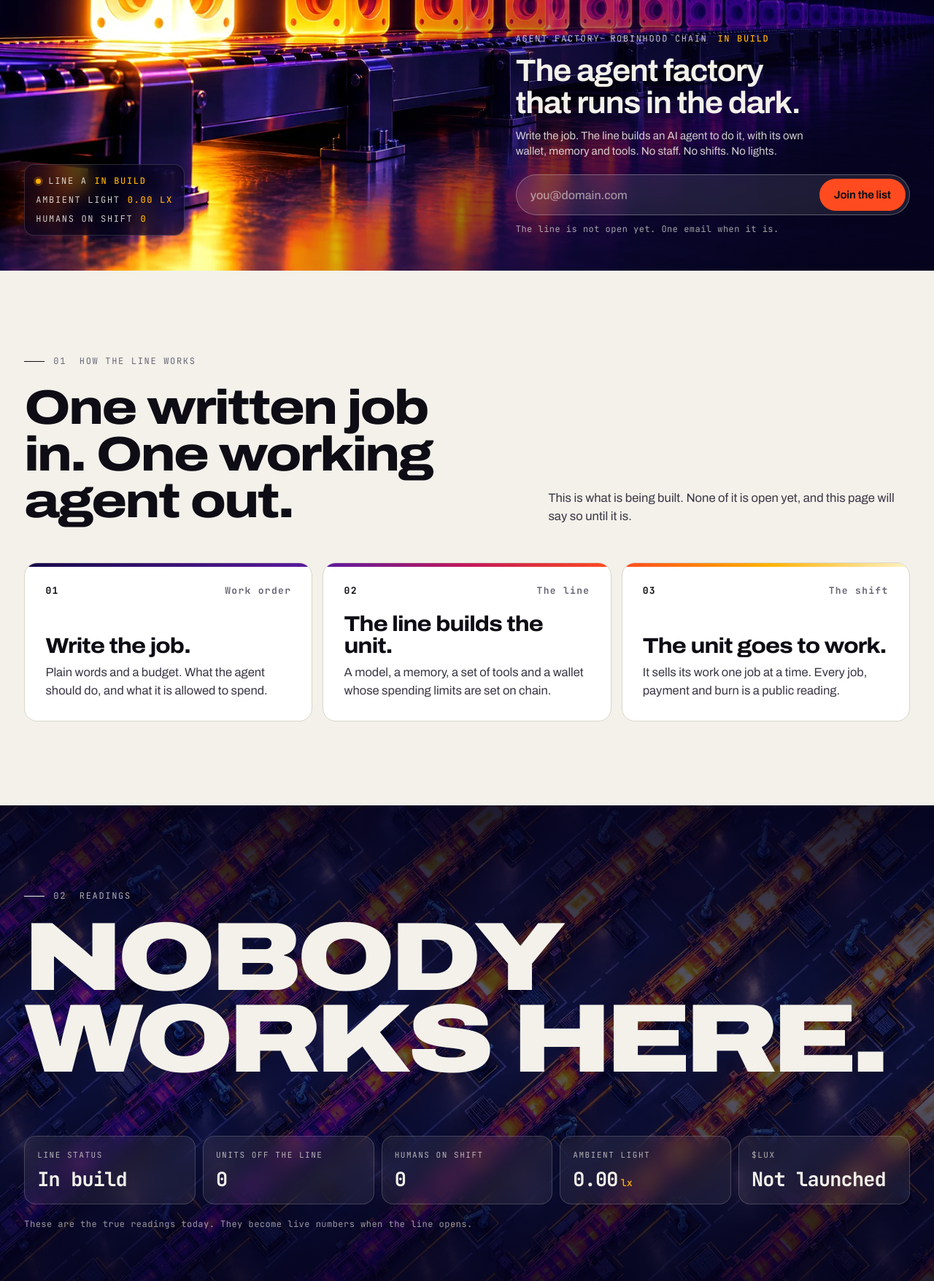
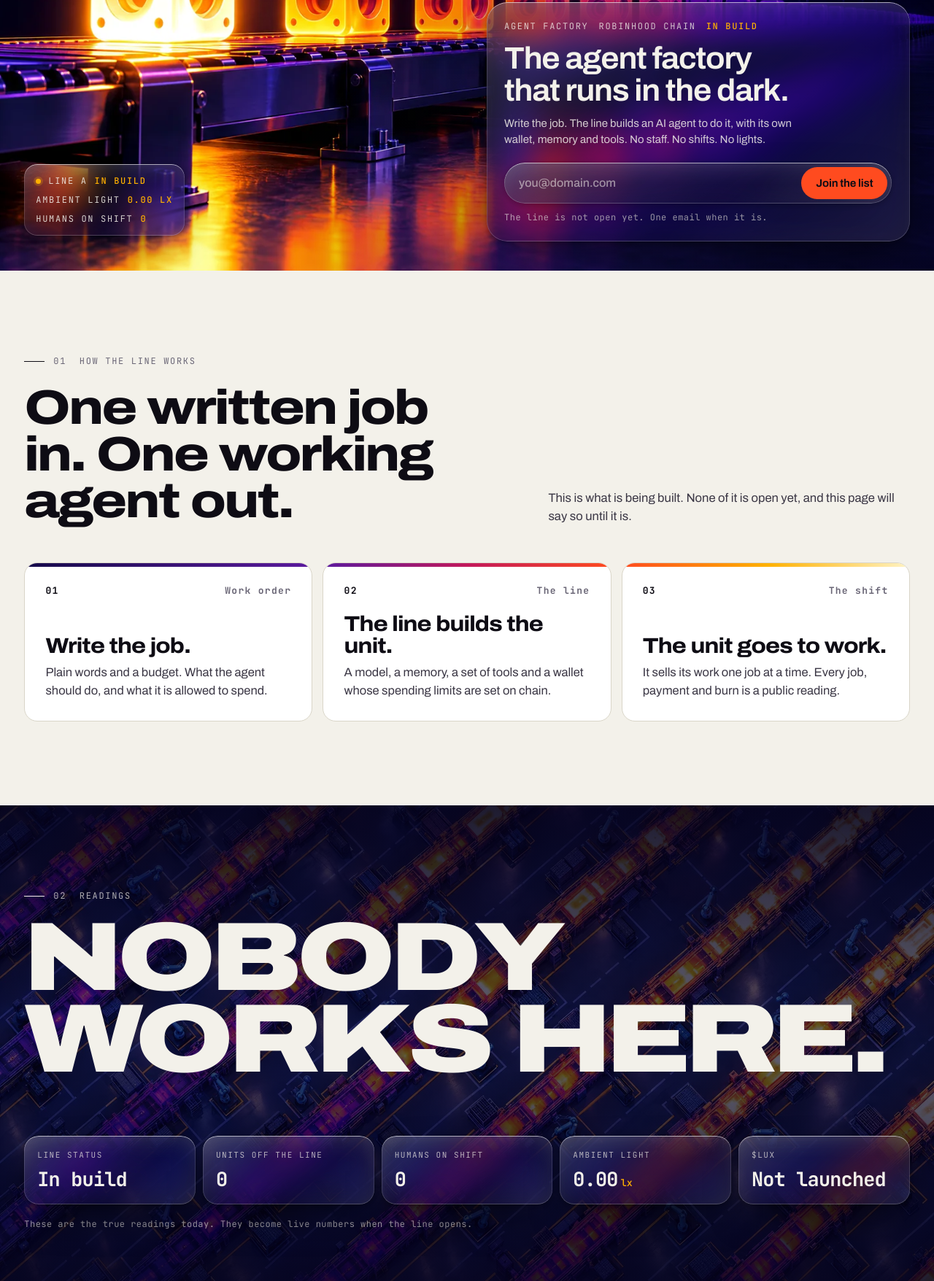
Before and after one commit to Zeroluxfun/zerolux, a website: page public/index.html in a window 1280 px wide. Shown: the part 429-2185 px from the top of the page at 73% size. Drawn offline with Linux system fonts and the light colour scheme.

Commit message:
Glass panels: header, headline tray, readout, forms, readings

```diff
--- a/public/index.html
+++ b/public/index.html
@@ -38,7 +38,6 @@ img{display:block;max-width:100%}
 
 /* nav */
 .nav{position:fixed;z-index:20;inset:0 0 auto 0;display:flex;align-items:center;justify-content:space-between;padding:14px var(--edge);color:var(--paper);transition:background .3s,backdrop-filter .3s,border-color .3s;border-bottom:1px solid transparent}
-.nav.solid{background:rgba(5,2,26,.72);backdrop-filter:blur(14px) saturate(1.4);-webkit-backdrop-filter:blur(14px) saturate(1.4);border-color:rgba(243,241,234,.12)}
 .brand{display:flex;align-items:center;gap:10px;font-stretch:125%;font-weight:900;font-size:17px;letter-spacing:-.02em;text-transform:uppercase}
 .brand .m{width:34px;height:34px;border-radius:8px;display:block}
 .links{position:absolute;left:50%;transform:translateX(-50%);display:flex;gap:clamp(18px,2.4vw,36px)}
@@ -47,10 +46,20 @@ img{display:block;max-width:100%}
 .pill{display:inline-flex;align-items:center;justify-content:center;min-height:44px;padding:0 20px;border-radius:999px;font-weight:650;font-size:15px;letter-spacing:-.01em;border:0;cursor:pointer;font-family:inherit;transition:transform .2s,background .2s,box-shadow .2s}
 .pill.hot{background:var(--hot);color:var(--ink)}
 .pill.hot:hover{background:#ff6a3d;box-shadow:0 0 0 6px rgba(255,75,31,.18)}
-.pill.ghost{background:rgba(243,241,234,.1);color:var(--paper);box-shadow:inset 0 0 0 1px rgba(243,241,234,.35)}
-.pill.ghost:hover{background:rgba(243,241,234,.18)}
+.pill.ghost{position:relative;color:var(--paper);--tint:.18}
+.pill.ghost:hover{transform:translateY(-1px)}
 .pill.ink{background:var(--ink);color:var(--paper)}
 @media (max-width:760px){.links{display:none}}
+
+/* liquid glass: frosted, refracting panels with a lit top edge and a highlight that follows the pointer */
+.glass,.nav.solid{background:linear-gradient(140deg,rgba(255,255,255,.17),rgba(255,255,255,.05) 36%,rgba(255,255,255,.02) 64%,rgba(255,255,255,.1)),rgba(8,4,30,var(--tint,.3));
+  -webkit-backdrop-filter:blur(22px) saturate(1.9) brightness(1.12);backdrop-filter:blur(22px) saturate(1.9) brightness(1.12);
+  box-shadow:inset 0 1px 0 rgba(255,255,255,.55),inset 0 -1px 0 rgba(255,255,255,.1),inset 0 0 0 1px rgba(255,255,255,.13),inset 0 22px 34px -22px rgba(255,255,255,.2),0 22px 60px -22px rgba(0,0,0,.75),0 2px 8px rgba(0,0,0,.28)}
+.glass{--gx:30%;--gy:0%}
+.glass::after{content:"";position:absolute;inset:0;border-radius:inherit;pointer-events:none;background:radial-gradient(260px circle at var(--gx) var(--gy),rgba(255,255,255,.2),rgba(255,255,255,0) 62%);opacity:0;transition:opacity .4s;mix-blend-mode:screen}
+.glass:hover::after{opacity:1}
+.nav.solid{background:linear-gradient(180deg,rgba(255,255,255,.09),rgba(255,255,255,.02)),rgba(8,4,30,.66);box-shadow:inset 0 -1px 0 rgba(255,255,255,.16),0 14px 40px -20px rgba(0,0,0,.8)}
+@media (prefers-reduced-transparency:reduce){.glass,.nav.solid{-webkit-backdrop-filter:none;backdrop-filter:none;background:rgba(8,4,30,.92)}}
 
 /* hero */
 .hero{position:relative;height:var(--hh);overflow:hidden;background:var(--void);color:var(--paper);isolation:isolate}
@@ -70,22 +79,22 @@ img{display:block;max-width:100%}
 .lit .word{opacity:1}
 .word br{display:none}
 @media (max-aspect-ratio:1/1){.word{font-size:min(27vw,17svh);top:clamp(84px,13svh,150px);white-space:normal;text-align:center}.word br{display:inline}}
-.scrim{position:absolute;z-index:4;inset:auto 0 0 0;height:66%;background:linear-gradient(to top,rgba(5,2,26,.95) 0%,rgba(5,2,26,.84) 46%,rgba(5,2,26,.4) 76%,rgba(5,2,26,0) 100%);pointer-events:none}
-@media (min-aspect-ratio:1/1){.scrim{inset:auto 0 0 auto;width:min(980px,70%);height:70%;background:radial-gradient(ellipse at 100% 100%,rgba(5,2,26,.9) 0%,rgba(5,2,26,.6) 42%,rgba(5,2,26,0) 72%)}}
-.pitch{position:absolute;z-index:5;right:var(--edge);bottom:clamp(24px,6svh,70px);width:min(540px,calc(100% - var(--edge) * 2))}
+.scrim{position:absolute;z-index:4;inset:auto 0 0 0;height:50%;background:linear-gradient(to top,rgba(5,2,26,.7) 0%,rgba(5,2,26,.4) 50%,rgba(5,2,26,0) 100%);pointer-events:none}
+@media (min-aspect-ratio:1/1){.scrim{inset:auto 0 0 auto;width:min(980px,70%);height:70%;background:radial-gradient(ellipse at 100% 100%,rgba(5,2,26,.6) 0%,rgba(5,2,26,.3) 42%,rgba(5,2,26,0) 72%)}}
+.pitch{position:absolute;z-index:5;right:var(--edge);bottom:clamp(20px,5svh,56px);width:min(580px,calc(100% - var(--edge) * 2));padding:clamp(18px,1.9vw,28px);border-radius:28px;--tint:.46}
 @media (max-aspect-ratio:1/1){.pitch{left:var(--edge);right:var(--edge);width:auto}}
 .pitch .lbl{display:flex;flex-wrap:wrap;gap:6px 14px;color:rgba(243,241,234,.78);margin-bottom:14px}
 .pitch .lbl b{color:var(--amber);font-weight:500}
 h1{font-weight:650;font-stretch:104%;font-size:clamp(28px,min(3.3vw,5.4svh),50px);line-height:1.04;letter-spacing:-.03em;text-wrap:balance}
 .pitch p.sub{margin-top:12px;font-size:clamp(15px,1.15vw,18px);line-height:1.45;color:rgba(243,241,234,.84);max-width:46ch}
-form.join{margin-top:20px;display:flex;gap:8px;padding:6px;border-radius:999px;background:rgba(243,241,234,.1);box-shadow:inset 0 0 0 1px rgba(243,241,234,.3);backdrop-filter:blur(10px);-webkit-backdrop-filter:blur(10px)}
+form.join{position:relative;margin-top:20px;display:flex;gap:8px;padding:6px;border-radius:999px;--tint:.34}
 form.join input{flex:1;min-width:0;background:none;border:0;outline:0;color:inherit;font:500 16px "Archivo",sans-serif;padding:0 14px;min-height:44px}
 form.join input::placeholder{color:currentColor;opacity:.55}
-form.join:focus-within{box-shadow:inset 0 0 0 1.5px var(--amber)}
-form.join.done{box-shadow:inset 0 0 0 1.5px #12B76A}
+form.join:focus-within{box-shadow:inset 0 0 0 1.5px var(--amber),inset 0 22px 34px -22px rgba(255,255,255,.2),0 0 0 6px rgba(255,176,0,.14)}
+form.join.done{box-shadow:inset 0 0 0 1.5px #12B76A,inset 0 22px 34px -22px rgba(255,255,255,.2)}
 form.join button:disabled{opacity:.6;cursor:default}
 .note{margin-top:10px;font-family:"JetBrains Mono",monospace;font-size:12px;letter-spacing:.04em;color:rgba(243,241,234,.66)}
-.read{position:absolute;z-index:5;left:var(--edge);bottom:clamp(24px,6svh,70px);display:grid;gap:8px;color:rgba(243,241,234,.86);padding:14px 16px;border-radius:14px;background:rgba(5,2,26,.62);box-shadow:inset 0 0 0 1px rgba(243,241,234,.16);backdrop-filter:blur(12px);-webkit-backdrop-filter:blur(12px)}
+.read{position:absolute;z-index:5;left:var(--edge);bottom:clamp(24px,6svh,70px);display:grid;gap:8px;color:rgba(243,241,234,.86);padding:14px 16px;border-radius:18px;--tint:.4}
 .read span{display:flex;gap:10px;align-items:center}
 .read b{color:var(--amber);font-weight:500}
 .read .led{width:7px;height:7px;border-radius:50%;background:var(--amber);box-shadow:0 0 0 3px rgba(255,176,0,.22)}
@@ -121,7 +130,7 @@ h2{font-stretch:118%;font-weight:800;font-size:clamp(34px,5.2vw,84px);line-heigh
 .big{margin-top:20px;font-stretch:125%;font-weight:900;font-size:clamp(46px,10.4vw,196px);line-height:.84;letter-spacing:-.045em;text-transform:uppercase}
 .grid5{margin-top:clamp(36px,6vw,88px);display:grid;grid-template-columns:repeat(5,minmax(0,1fr));gap:10px}
 @media (max-width:1100px){.grid5{grid-template-columns:repeat(2,minmax(0,1fr))}}
-.cell{border-radius:16px;padding:18px 18px 20px;background:rgba(243,241,234,.07);box-shadow:inset 0 0 0 1px rgba(243,241,234,.18);backdrop-filter:blur(12px);-webkit-backdrop-filter:blur(12px)}
+.cell{position:relative;border-radius:20px;padding:18px 18px 20px;--tint:.22}
 .cell .lbl{font-size:11px}.cell .lbl:before{display:none}
 .cell .v{margin-top:12px;font-family:"JetBrains Mono",monospace;font-weight:700;font-size:clamp(22px,2.1vw,34px);letter-spacing:-.03em;line-height:1}
 .cell .v small{font-size:.5em;font-weight:500;color:var(--amber);margin-left:4px;letter-spacing:0}
@@ -157,7 +166,7 @@ footer .lbl{font-size:11px}
 <header class="nav">
   <a class="brand" href="/" aria-label="Zero Lux home"><img class="m" src="/media/mark-c.webp" width="34" height="34" alt="">Zero Lux</a>
   <nav class="links" aria-label="Sections"><a href="#line">How it works</a><a href="#readings">Readings</a><a href="#lux">$LUX</a></nav>
-  <a class="pill ghost" href="#join">Join the list</a>
+  <a class="pill ghost glass" href="#join">Join the list</a>
 </header>
 
 <main>
@@ -166,16 +175,16 @@ footer .lbl{font-size:11px}
   <div class="word" aria-hidden="true">Zero <br>Lux</div>
   <div class="stage fg" aria-hidden="true"><img src="/media/line-fg-2688.webp" srcset="/media/line-fg-1600.webp 1600w, /media/line-fg-2688.webp 2688w, /media/line-fg-5120.webp 5120w" sizes="max(100vw, 177svh)" alt=""></div>
   <div class="scrim"></div>
-  <div class="read lbl" aria-hidden="true">
+  <div class="read lbl glass" aria-hidden="true">
     <span><i class="led"></i>Line A <b>in build</b></span>
     <span>Ambient light <b>0.00 lx</b></span>
     <span>Humans on shift <b>0</b></span>
   </div>
-  <div class="pitch">
+  <div class="pitch glass">
     <div class="lbl"><span>Agent factory</span><span>Robinhood Chain</span><b>In build</b></div>
     <h1>The agent factory that runs in the dark.</h1>
     <p class="sub">Write the job. The line builds an AI agent to do it, with its own wallet, memory and tools. No staff. No shifts. No lights.</p>
-    <form class="join" novalidate>
+    <form class="join glass" novalidate>
       <input type="email" name="email" autocomplete="email" inputmode="email" placeholder="you@domain.com" aria-label="Email address" required>
       <button class="pill hot" type="submit">Join the list</button>
     </form>
@@ -201,11 +210,11 @@ footer .lbl{font-size:11px}
   <div class="lbl rv">02 &nbsp;Readings</div>
   <div class="big rv">Nobody<br>works here.</div>
   <div class="grid5">
-    <div class="cell rv"><div class="lbl">Line status</div><div class="v">In build</div></div>
-    <div class="cell rv"><div class="lbl">Units off the line</div><div class="v">0</div></div>
-    <div class="cell rv d1"><div class="lbl">Humans on shift</div><div class="v">0</div></div>
-    <div class="cell rv d1"><div class="lbl">Ambient light</div><div class="v">0.00<small>lx</small></div></div>
-    <div class="cell rv d2"><div class="lbl">$LUX</div><div class="v">Not launched</div></div>
+    <div class="cell glass rv"><div class="lbl">Line status</div><div class="v">In build</div></div>
+    <div class="cell glass rv"><div class="lbl">Units off the line</div><div class="v">0</div></div>
+    <div class="cell glass rv d1"><div class="lbl">Humans on shift</div><div class="v">0</div></div>
+    <div class="cell glass rv d1"><div class="lbl">Ambient light</div><div class="v">0.00<small>lx</small></div></div>
+    <div class="cell glass rv d2"><div class="lbl">$LUX</div><div class="v">Not launched</div></div>
   </div>
   <p class="fine rv">These are the true readings today. They become live numbers when the line opens.</p>
 </section>
@@ -231,7 +240,7 @@ footer .lbl{font-size:11px}
   <h2 class="rv">Be there when the lights stay off.</h2>
   <p class="rv d1">One email, the day the line opens.</p>
   <div class="wrap rv d1">
-    <form class="join" novalidate>
+    <form class="join glass" novalidate>
       <input type="email" name="email" autocomplete="email" inputmode="email" placeholder="you@domain.com" aria-label="Email address" required>
       <button class="pill hot" type="submit">Join the list</button>
     </form>
--- a/public/site.js
+++ b/public/site.js
@@ -32,6 +32,15 @@
     });
   }
 
+  // Glass panels: the highlight follows the pointer.
+  if (matchMedia('(pointer: fine)').matches) {
+    document.querySelectorAll('.glass').forEach((el) => el.addEventListener('pointermove', (e) => {
+      const r = el.getBoundingClientRect();
+      el.style.setProperty('--gx', (e.clientX - r.left) + 'px');
+      el.style.setProperty('--gy', (e.clientY - r.top) + 'px');
+    }));
+  }
+
   document.querySelectorAll('form.join').forEach((form) => {
     const input = form.querySelector('input');
     const button = form.querySelector('button');
```
